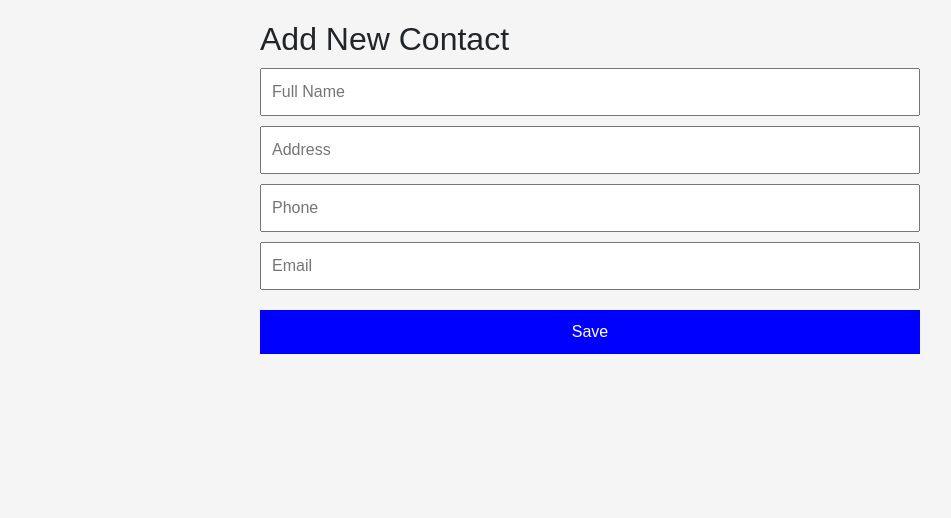
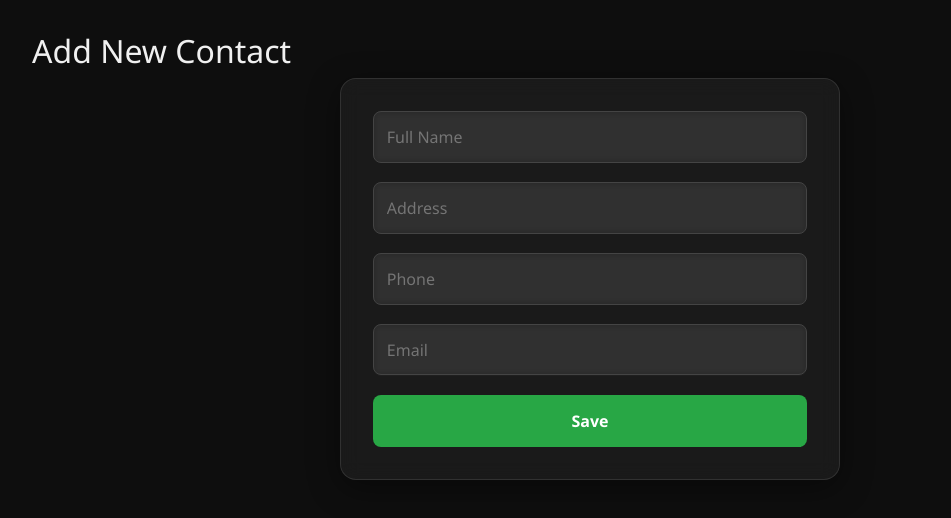
Before and after one commit to 4GeeksAcademy/React-Router---David-Farewell, a React (Vite) app: page /add-contact in a window 1280 px wide. Shown: the top 518 px of the page, without its empty margins (50-1001 px from the left). Built offline with nearby package versions, Linux system fonts and the light colour scheme; no server answers.

Commit message:
Contact List React Context - David Farewell

```diff
--- a/src/styles/index.css
+++ b/src/styles/index.css
@@ -1,71 +1,130 @@
 body {
-    font-family: Arial, sans-serif;
-    background-color: #f5f5f5;
-    margin: 0;
-    padding: 0;
+    background-color: #0e0e0e;
+    color: #f0f0f0;
+    font-family: 'Segoe UI', Tahoma, Geneva, Verdana, sans-serif;
+    padding: 2rem;
 }
 
-.container {
-    max-width: 700px;
-    margin: auto;
-    padding: 20px;
-}
-
-.add-btn {
-    display: block;
-    margin: 20px 0;
-    background-color: green;
-    color: white;
-    border: none;
-    padding: 10px 20px;
+button {
     cursor: pointer;
-    border-radius: 6px;
 }
 
 .card {
-    background-color: white;
-    padding: 20px;
-    margin: 10px 0;
-    display: flex;
-    gap: 20px;
-    align-items: center;
-    border-radius: 8px;
-    box-shadow: 0 2px 8px rgba(0, 0, 0, 0.1);
+    background: rgba(255, 255, 255, 0.05);
+    color: #f0f0f0;
+    backdrop-filter: blur(10px);
+    -webkit-backdrop-filter: blur(10px);
+    border-radius: 16px;
+    border: 1px solid rgba(255, 255, 255, 0.1);
+    box-shadow: 0 8px 32px rgba(0, 0, 0, 0.4);
+    padding: 1.5rem;
+    margin-bottom: 2rem;
+    position: relative;
+    transition: all 0.3s ease;
+    transform: scale(1);
 }
 
-.card img.avatar {
-    width: 80px;
-    height: 80px;
-    border-radius: 50%;
+/* ✨ Hover mejorado */
+.card:hover {
+    transform: scale(1.015);
+    box-shadow: 0 12px 48px rgba(255, 255, 255, 0.08);
+    border: 1px solid rgba(255, 255, 255, 0.2);
+    background: rgba(255, 255, 255, 0.08);
 }
 
-.card .info {
-    flex-grow: 1;
+
+img {
+    border-radius: 50%;
+    object-fit: cover;
 }
 
-button.delete {
-    background-color: crimson;
+.btn {
     border: none;
-    color: white;
-    padding: 8px 12px;
-    border-radius: 4px;
-    cursor: pointer;
+    padding: 6px 10px;
+    border-radius: 6px;
+    font-size: 0.8rem;
+    transition: all 0.2s ease;
+    display: flex;
+    align-items: center;
+    gap: 4px;
 }
 
-form input {
-    display: block;
+.btn i {
+    font-size: 0.9rem;
+}
+
+.btn-primary {
+    background-color: #007bff;
+    color: #fff;
+}
+
+.btn-danger {
+    background-color: #dc3545;
+    color: #fff;
+}
+
+.btn:hover {
+    opacity: 0.85;
+}
+
+/* 🎯 Botones en esquina superior derecha */
+.action-buttons {
+    position: absolute;
+    top: 1rem;
+    right: 1rem;
+    display: flex;
+    gap: 0.4rem;
+}
+
+/* Estilo para el formulario */
+form {
+    max-width: 500px;
+    margin: 0 auto;
+    background: rgba(255, 255, 255, 0.05);
+    backdrop-filter: blur(10px);
+    -webkit-backdrop-filter: blur(10px);
+    padding: 2rem;
+    border-radius: 16px;
+    border: 1px solid rgba(255, 255, 255, 0.1);
+    box-shadow: 0 8px 32px rgba(0, 0, 0, 0.4);
+}
+
+form h2 {
+    text-align: center;
+    margin-bottom: 1.5rem;
+    color: #f0f0f0;
+}
+
+input {
     width: 100%;
-    margin: 10px 0;
-    padding: 10px;
-    font-size: 1rem;
+    padding: 0.8rem;
+    margin-bottom: 1.2rem;
+    border: 1px solid #444;
+    border-radius: 8px;
+    background-color: rgba(255, 255, 255, 0.05);
+    color: #eee;
+    backdrop-filter: blur(4px);
+    -webkit-backdrop-filter: blur(4px);
+}
+
+input:focus {
+    outline: none;
+    border-color: #007bff;
+    box-shadow: 0 0 4px #007bff55;
 }
 
 form button {
-    background-color: blue;
+    width: 100%;
+    padding: 0.9rem;
+    font-size: 1rem;
+    font-weight: bold;
+    background-color: #28a745;
+    border: none;
     color: white;
-    padding: 10px;
-    border: none;
-    cursor: pointer;
-    width: 100%;
-    margin-top: 10px;
+    border-radius: 8px;
+    transition: background-color 0.2s ease;
 }
+
+form button:hover {
+    background-color: #218838;
+}
```
